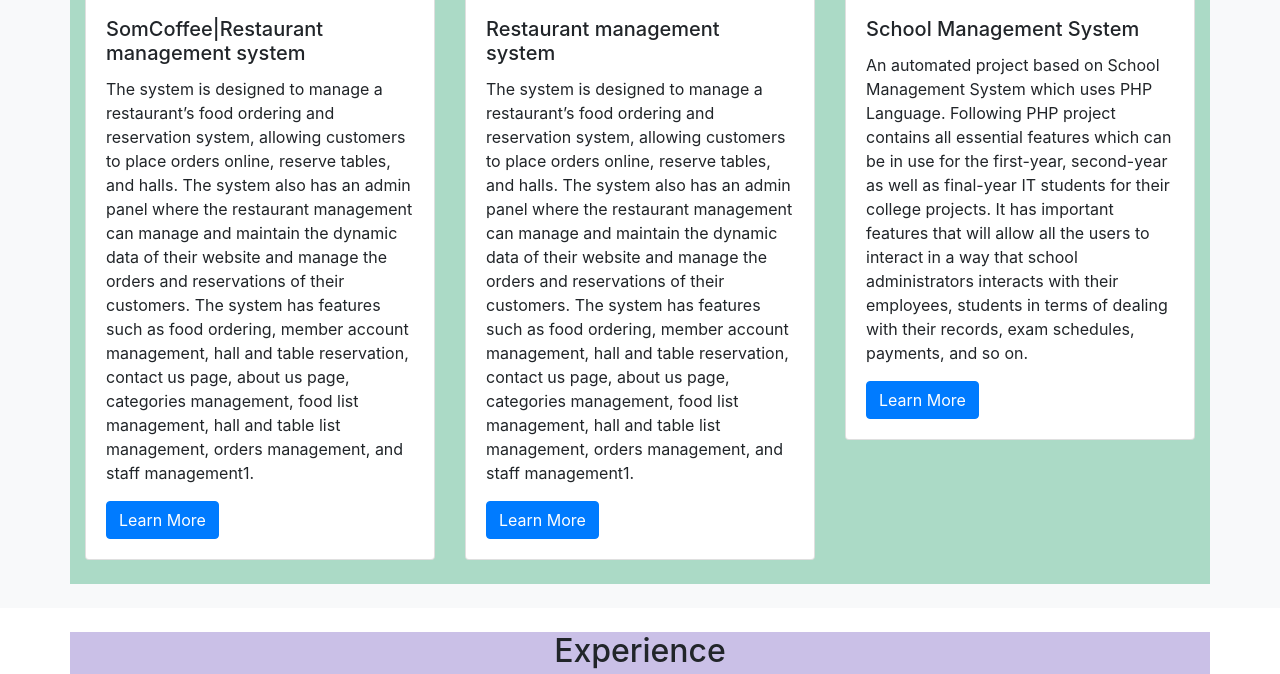
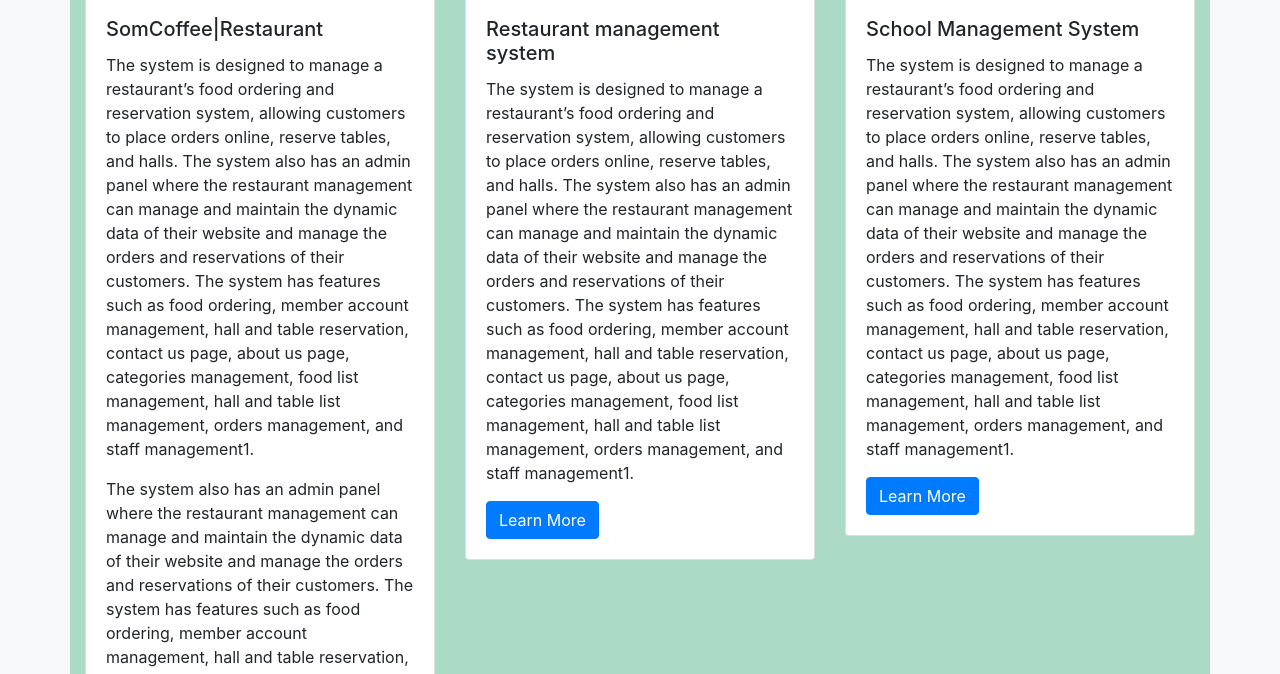
Before and after one commit to NorKisma/MyPortfolio, a plain HTML site: page home.html in a window 1280 px wide. Shown: the part 641-1315 px from the top of the page. Drawn offline with nearby package versions, Linux system fonts and the light colour scheme.

```diff
--- a/home.html
+++ b/home.html
@@ -79,10 +79,11 @@
           <div class="card mb-4">
 
             <div class="card-body">
-              <h5 class="card-title">SomCoffee|Restaurant management system</h5>
+              <h5 class="card-title">SomCoffee|Restaurant </h5>
               <p class="card-text">The system is designed to manage a restaurant’s food ordering and reservation system,
                 allowing customers to place orders online, reserve tables, and halls.
                 The system also has an admin panel where the restaurant management can manage and maintain the dynamic data of their website and manage the orders and reservations of their customers. The system has features such as food ordering, member account management, hall and table reservation, contact us page, about us page, categories management, food list management, hall and table list management, orders management, and staff management1.</p>
+               The system also has an admin panel where the restaurant management can manage and maintain the dynamic data of their website and manage the orders and reservations of their customers. The system has features such as food ordering, member account management, hall and table reservation, contact us page, about us page, categories management, food list management, hall and table list management, orders management, and staff management1.</p>
               <a href="https://norkisma.github.io/FullstackProject/index.html" class="btn btn-primary">Learn More</a>
             </div>
           </div>
@@ -104,8 +105,12 @@
             <img src="OIP.jpeg" class="card-img-top" alt="">
             <div class="card-body">
               <h5 class="card-title">School Management System</h5>
-              <p class="card-text"> An automated project based on School Management System which uses PHP Language. Following PHP project contains all essential features which can be in use for the first-year, second-year as well as final-year IT students for their college projects. It has important features that will allow all the users to interact in a way that school administrators interacts with their employees, students in terms of dealing with their records, exam schedules, payments, and so on.</p>
-              <a href="#" class="btn btn-primary">Learn More</a>
+
+              <p class="card-text">
+                The system is designed to manage a restaurant’s food ordering and reservation system,
+                allowing customers to place orders online, reserve tables, and halls.
+                The system also has an admin panel where the restaurant management can manage and maintain the dynamic data of their website and manage the orders and reservations of their customers. The system has features such as food ordering, member account management, hall and table reservation, contact us page, about us page, categories management, food list management, hall and table list management, orders management, and staff management1.</p>
+               <a href="#" class="btn btn-primary">Learn More</a>
             </div>
           </div>
         </div>
```
